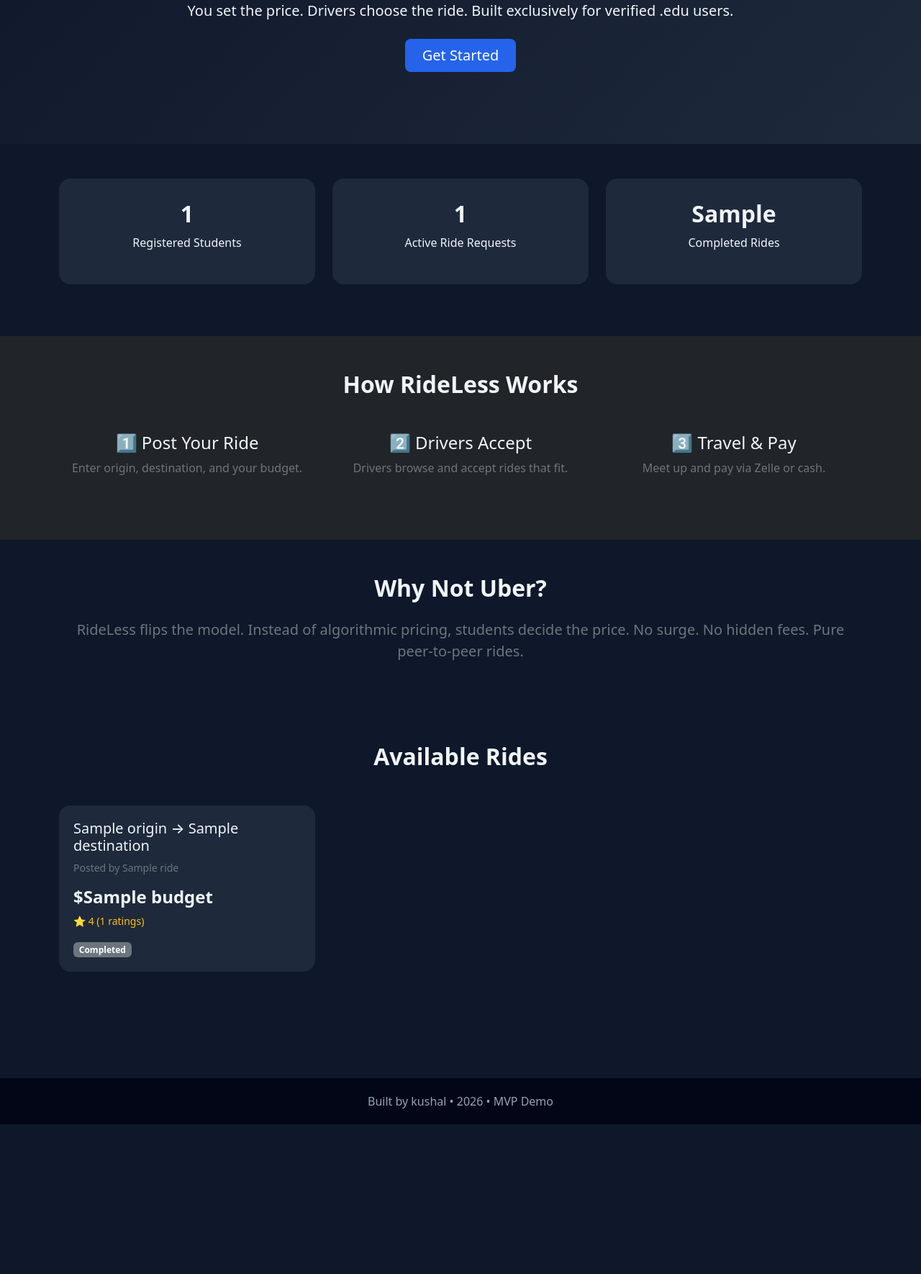
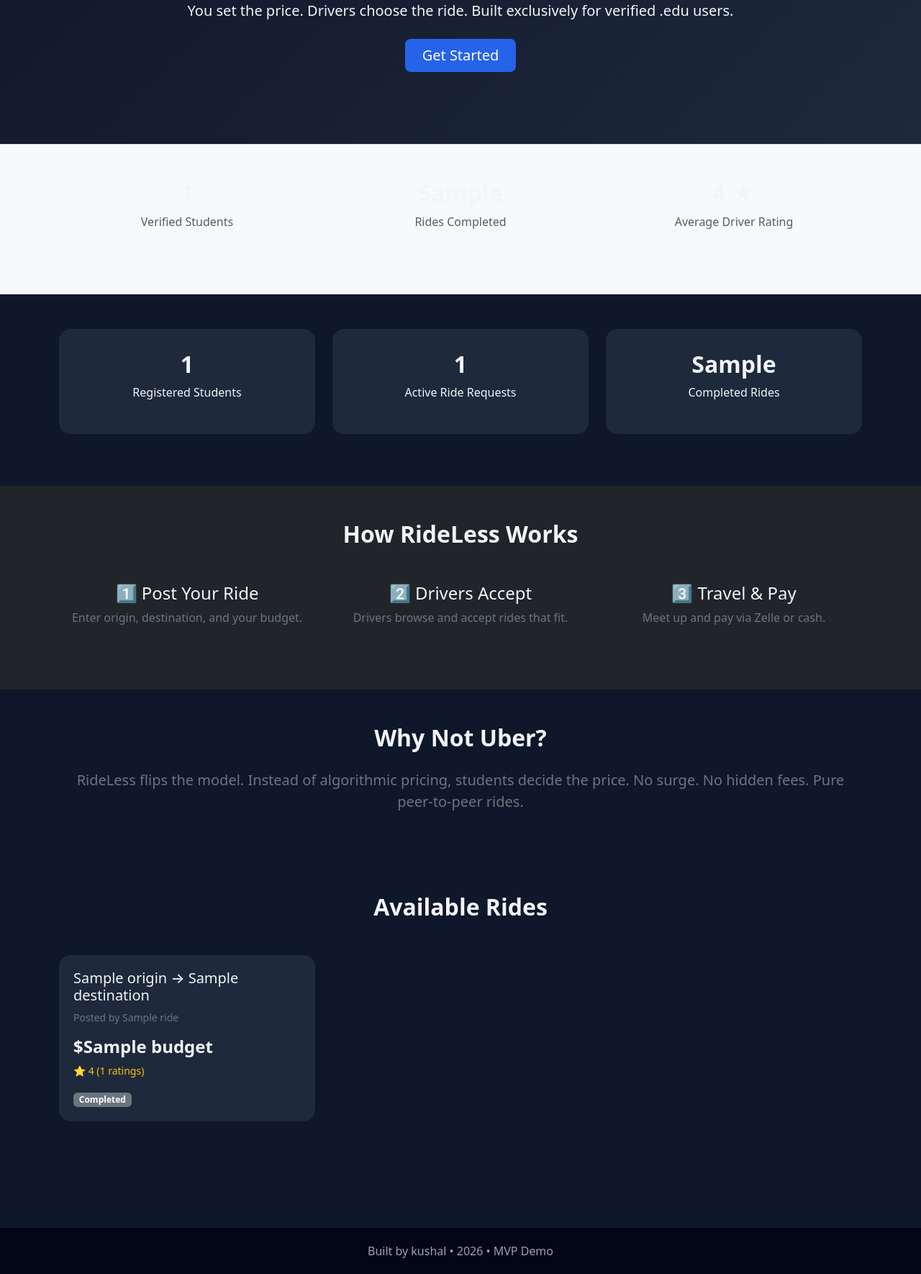
Before and after one commit to KushalKUMAR-P/student-ride-demo, a Flask app: template templates/index.html in a window 1280 px wide. Shown: the part 258-2028 px from the top of the page at 72% size. Before the commit the page ends 1820 px from the top, so only its background shows below. Run offline with Flask 3, Linux system fonts and the light colour scheme; the template is opened without the code that fills it: most values are stand-ins (such as "Sample title", 1, 10 or a date in 2020); some libraries are stand-ins or nearby versions.

Commit message:
Add platform metrics section with average rating

```diff
--- a/templates/index.html
+++ b/templates/index.html
@@ -81,6 +81,30 @@
         Get Started
       </a>
       {% endif %}
+    </div>
+  </section>
+
+  <!-- PLATFORM METRICS -->
+  <section class="py-5 bg-light border-top border-bottom">
+    <div class="container text-center">
+      <div class="row">
+
+        <div class="col-md-4 mb-4">
+          <h2 class="fw-bold">{{ total_users }}</h2>
+          <p class="text-muted">Verified Students</p>
+        </div>
+
+        <div class="col-md-4 mb-4">
+          <h2 class="fw-bold">{{ completed_rides }}</h2>
+          <p class="text-muted">Rides Completed</p>
+        </div>
+
+        <div class="col-md-4 mb-4">
+          <h2 class="fw-bold">{{ average_rating }} ★</h2>
+          <p class="text-muted">Average Driver Rating</p>
+        </div>
+
+      </div>
     </div>
   </section>
 
```
